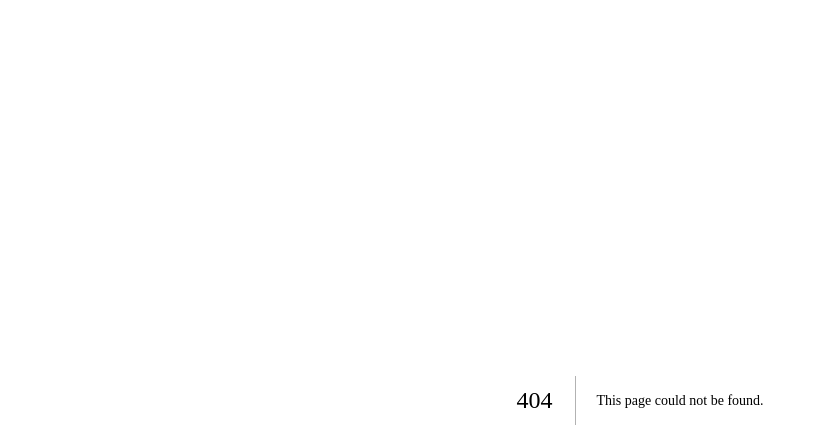
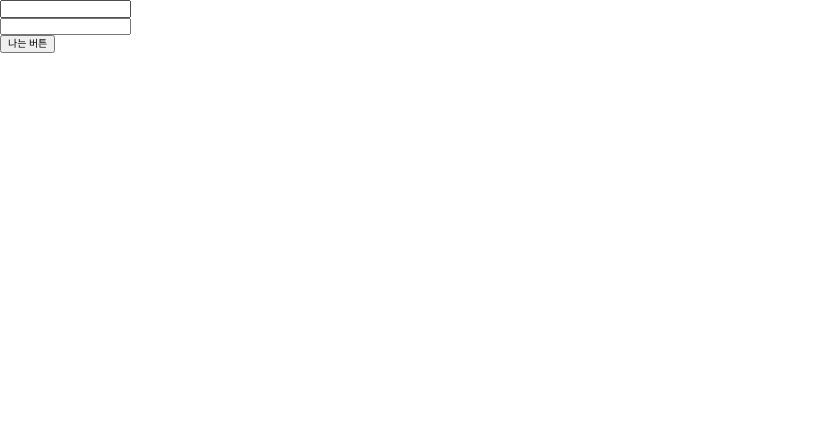
Before and after one commit to searchme86/Nextjs-type-playground, a Next.js app: page /Container in a window 1280 px wide. Before the commit this address had no page. Shown: the top 446 px of the page, without its empty margins (0-822 px from the left). Built offline with nearby package versions, Linux system fonts and the light colour scheme.

Commit message:
💄 created : components for layout-test

```diff
--- /dev/null
+++ b/components/BoxComp.tsx
@@ -0,0 +1,20 @@
+import React from 'react';
+
+type CompType = {
+  children: React.ReactChild[];
+};
+
+// box는 wrapper 개념, 스타일 속성을 전달한다.
+// position= relative
+
+function BoxComp({ children }: CompType) {
+  return <div>{children}</div>;
+}
+
+BoxComp.defaultProps = {
+  position: 'relative',
+  width: '100%',
+  height: '100%',
+};
+
+export default BoxComp;
--- /dev/null
+++ b/components/BtnComp.tsx
@@ -0,0 +1,11 @@
+import React from 'react';
+
+function BtnComp() {
+  return (
+    <>
+      <button type="button">나는 버튼</button>
+    </>
+  );
+}
+
+export default BtnComp;
--- /dev/null
+++ b/components/InputComp.tsx
@@ -0,0 +1,13 @@
+import React from 'react';
+
+function InputComp() {
+  return (
+    <>
+      <div>
+        <input type="text" />
+      </div>
+    </>
+  );
+}
+
+export default InputComp;
--- /dev/null
+++ b/components/Layout.tsx
@@ -0,0 +1,18 @@
+import React from 'react';
+import BoxComp from './BoxComp';
+import BtnComp from './BtnComp';
+import InputComp from './InputComp';
+
+function Layout() {
+  return (
+    <>
+      <BoxComp>
+        <InputComp />
+        <InputComp />
+      </BoxComp>
+      <BtnComp />
+    </>
+  );
+}
+
+export default Layout;
--- /dev/null
+++ b/pages/Container.tsx
@@ -0,0 +1,12 @@
+import React from 'react';
+import Layout from '../components/Layout';
+
+function Container() {
+  return (
+    <>
+      <Layout />
+    </>
+  );
+}
+
+export default Container;
```
